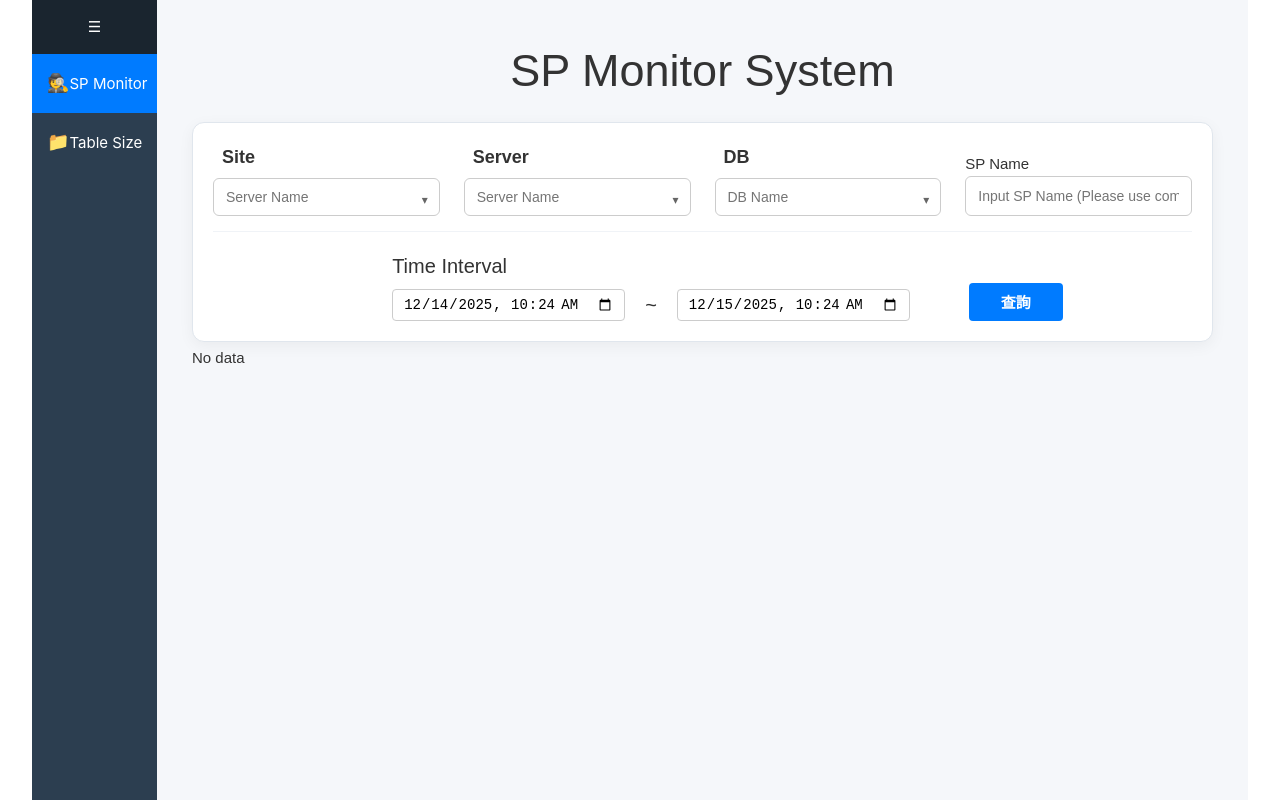
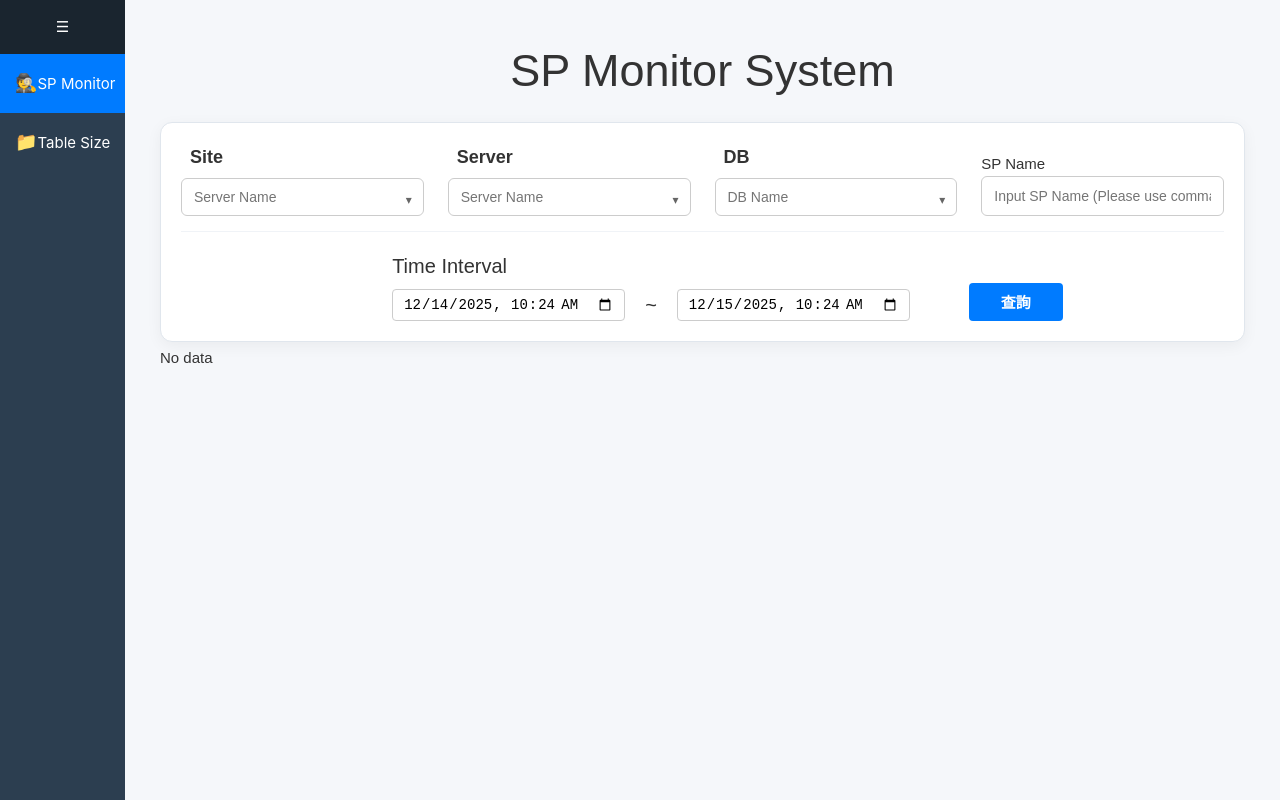
Before and after one commit to Zhuoooooooo/frontend, a Vue app: page /sp-monitor in a window 1280 px wide. Built offline with nearby package versions, Linux system fonts and the light colour scheme.

Commit message:
fix layout to full width

```diff
--- a/src/assets/main.css
+++ b/src/assets/main.css
@@ -30,7 +30,7 @@
   #app {
    /* display: grid;
     grid-template-columns: 1fr 1fr;*/
-    padding: 0 2rem;
+    padding: 0;
     width: 100%;
   }
 }
```
Also changed, not shown: 1 other file (tests, documents, lock files or other folders).
